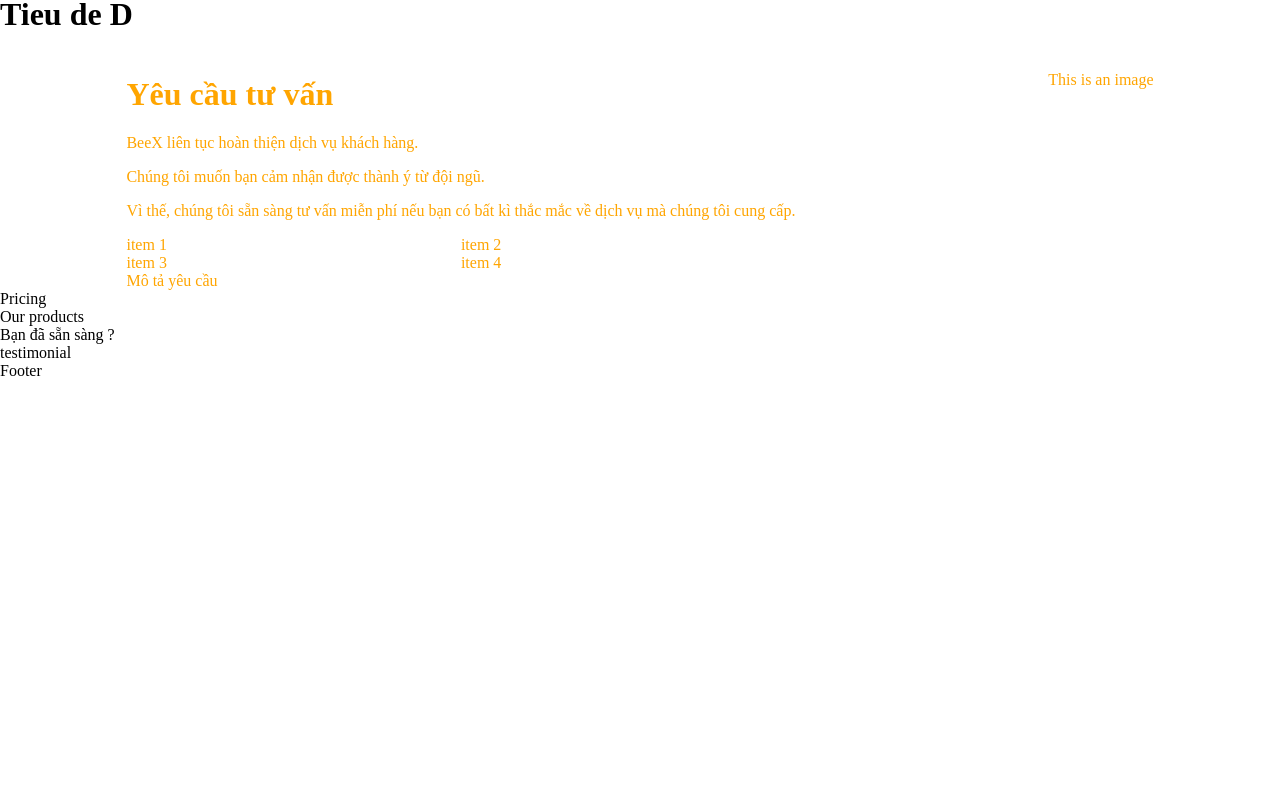
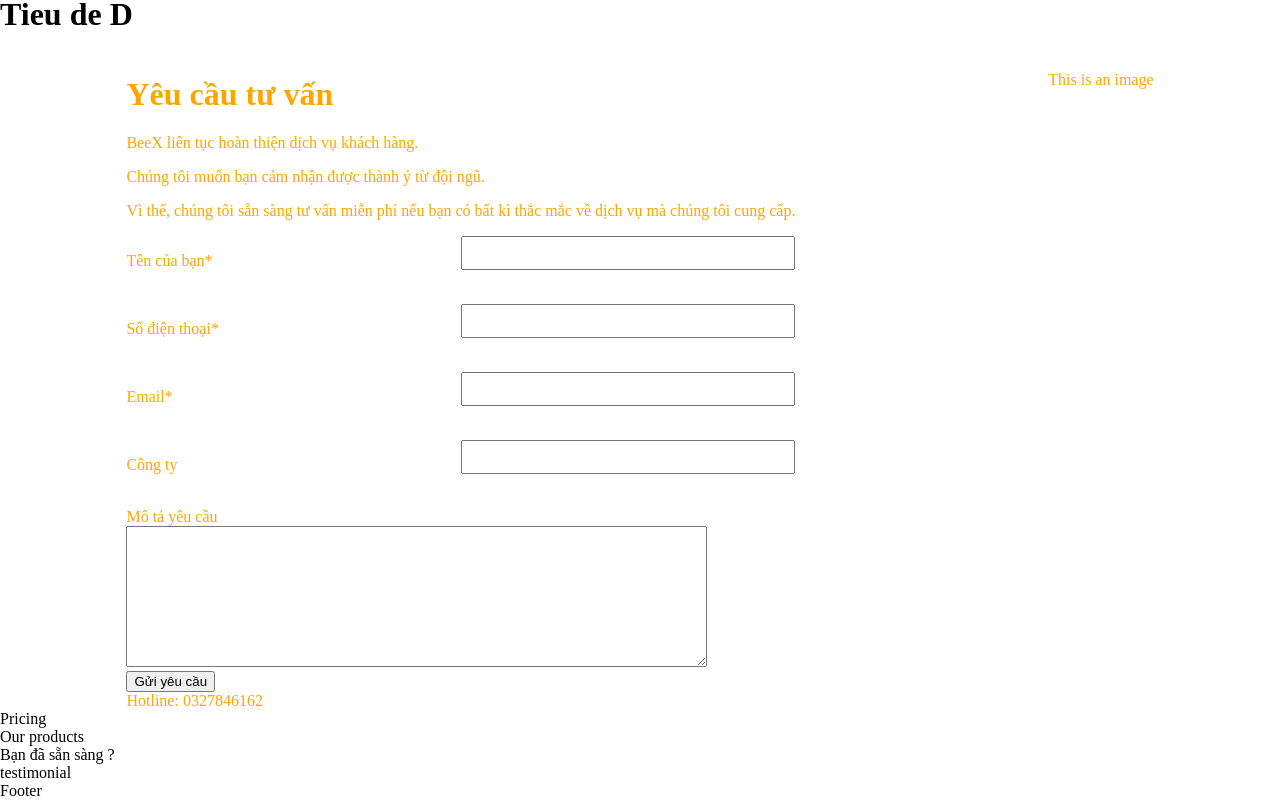
Before and after one commit to HHuy2000/beex-website, a Next.js app: page / in a window 1280 px wide. Shown: the part 1294-2094 px from the top of the page. Before the commit the page ends 1674 px from the top, so only its background shows below. Built offline with nearby package versions, Linux system fonts and the light colour scheme.

Commit message:
HTML-basic build for ADV

```diff
--- a/components/home/Advisory.jsx
+++ b/components/home/Advisory.jsx
@@ -23,19 +23,37 @@ function Advisory() {
                     <p>Vì thế, chúng tôi sẵn sàng tư vấn miễn phí nếu bạn có bất kì thắc mắc về dịch vụ mà chúng tôi cung cấp.</p>
                     </div>
 
-                    <div className = {styles.AdvisoryTextField}>
-                        <div>item 1</div>
-                        <div>item 2</div>
-                        <div>item 3</div>
-                        <div>item 4</div>
+                    <div className = {styles.AdvisoryTextFieldGroup}>
+                        <div className = {styles.AdvisoryTextField}>
+                            <p>Tên của bạn*</p>
+                            <input type="text" id="firstname" name="firstname"/><br/>
+                        </div>
+                        <div className = {styles.AdvisoryTextField}>
+                            <p>Số điện thoại*</p>
+                            <input type="text" id="firstname" name="firstname"/><br/>
+                        </div>
+                        <div className = {styles.AdvisoryTextField}>
+                            <p>Email*</p>
+                            <input type="text" id="firstname" name="firstname"/><br/>
+                        </div>
+                        <div className = {styles.AdvisoryTextField}>
+                            <p>Công ty</p>
+                            <input type="text" id="firstname" name="firstname"/><br/>
+                        </div>
                     </div>
 
                     <div className = {styles.AdvisoryTextArea}>
                         <div>Mô tả yêu cầu</div>
+                        <textarea rows="9" cols="70"></textarea>
                     </div>
 
                     <div className = {styles.AdvisoryFooter}>
-
+                        <div>
+                            <button name="button" type="button" className = {styles.AdvisoryButton}>Gửi yêu cầu</button>
+                        </div>
+                        <div >
+                            Hotline: 0327846162
+                        </div>
                     </div>
                 </div>
 
```
